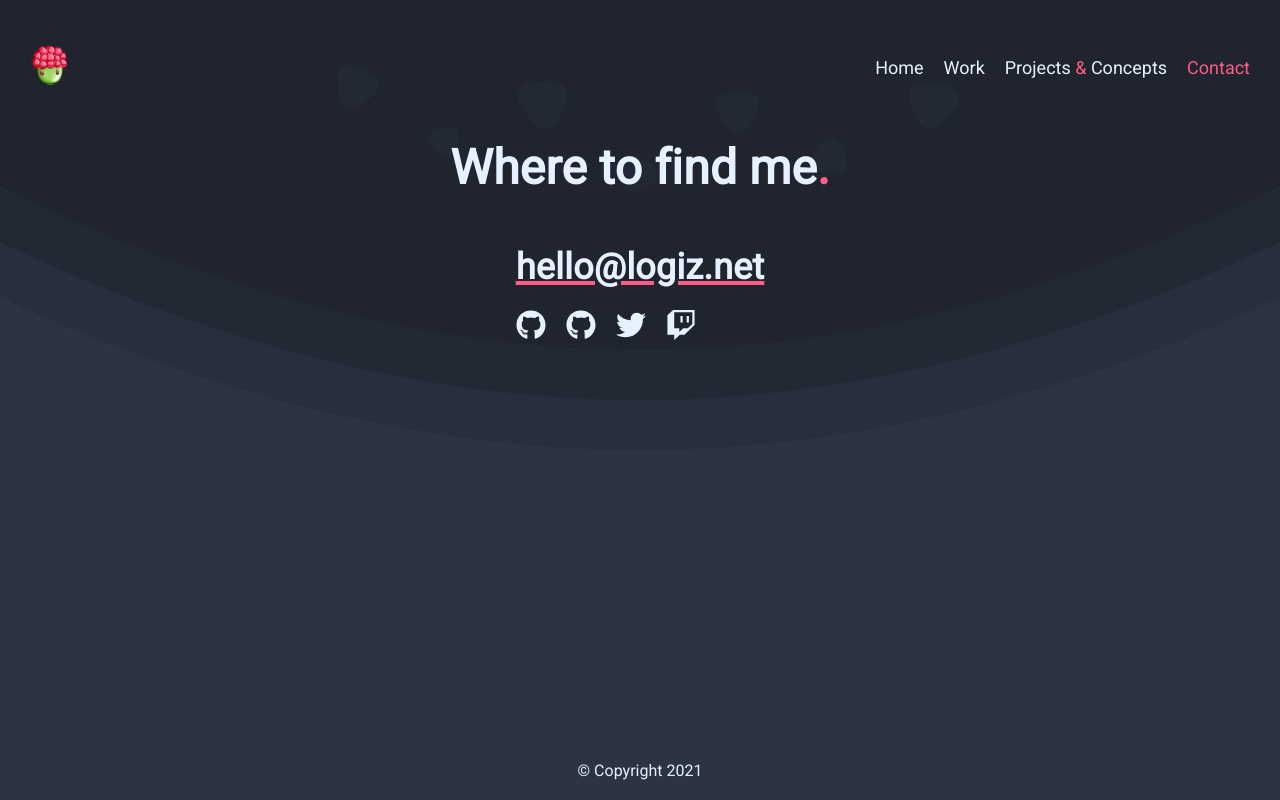
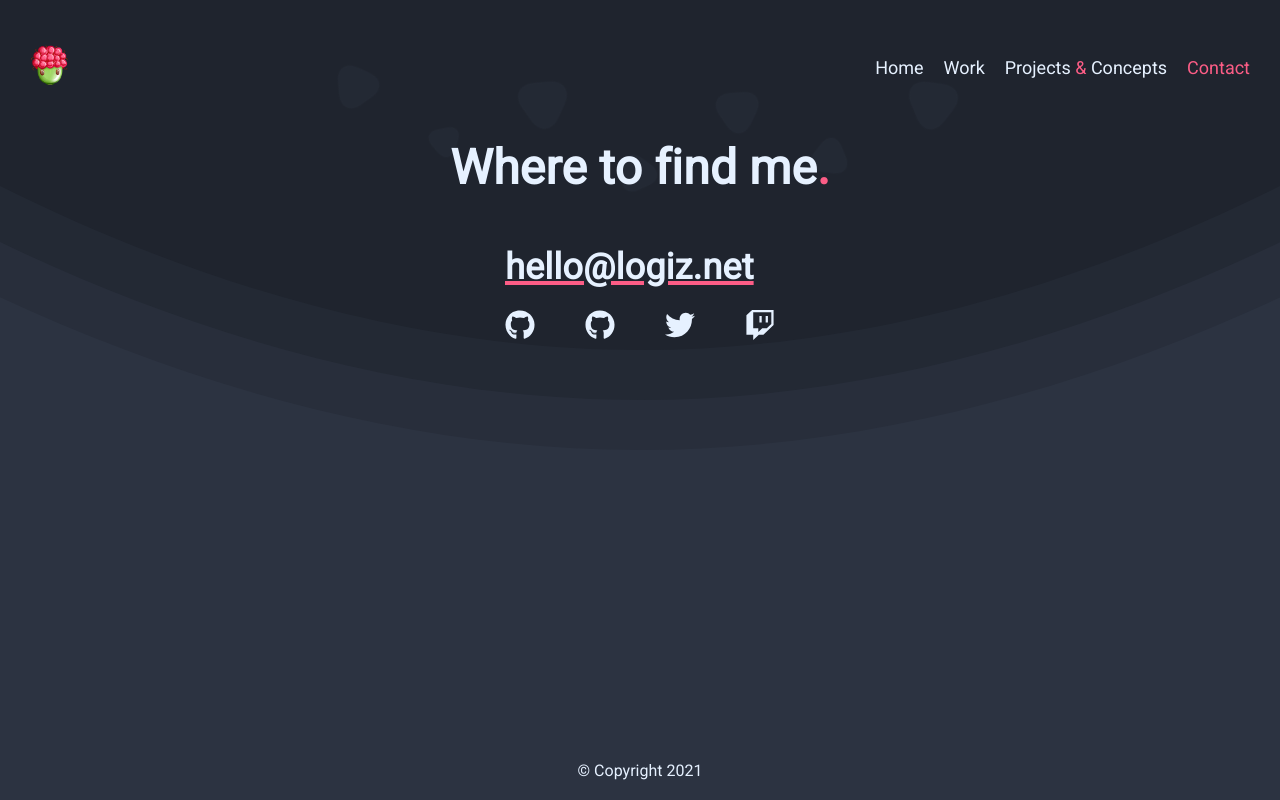
Before and after one commit to SamEm/portfolio, a React (Create React App) app: page /contact in a window 1280 px wide. Built offline with nearby package versions, Linux system fonts and the light colour scheme; the HTML template or start-up script is replaced by a standard one.

Commit message:
Re-shuffeling of files

```diff
--- a/src/pages/contact/Contact.tsx
+++ b/src/pages/Contact.tsx
@@ -1,6 +1,6 @@
 import { Link } from "react-router-dom";
 import styled from "styled-components";
-import { Container, H1, H2, Highlight } from "../../theme/GlobalStyles";
+import { Container, H1, H2, Highlight } from "../theme/GlobalStyles";
 import { FontAwesomeIcon } from "@fortawesome/react-fontawesome";
 import { faGithub, faTwitter, faTwitch } from "@fortawesome/free-brands-svg-icons";
 
@@ -53,7 +53,7 @@ const LinkStyle = styled.a`
 
 const SocialWrap = styled.div`
   display: flex;
-  gap: 20px;
+  gap: 50px;
   margin-top: 20px;
 `;
 
--- a/src/pages/home/Home.tsx
+++ b/src/pages/Home.tsx
@@ -1,6 +1,6 @@
 import styled from 'styled-components';
-import { Highlight, Container } from '../../theme/GlobalStyles';
-import Cloud from '../../components/Cloud';
+import { Highlight, Container } from '../theme/GlobalStyles';
+import Cloud from '../components/Cloud';
 
 export default function Home() {
 
--- a/src/pages/projects/Projects.tsx
+++ b/src/pages/Projects.tsx
@@ -3,7 +3,7 @@ import { Link } from "react-router-dom";
 import { FontAwesomeIcon } from "@fortawesome/react-fontawesome";
 import { faExternalLinkAlt } from "@fortawesome/free-solid-svg-icons";
 import { faGithub } from "@fortawesome/free-brands-svg-icons";
-import { Container, H1, H2, Highlight } from "../../theme/GlobalStyles";
+import { Container, H1, H2, Highlight } from "../theme/GlobalStyles";
 
 export default function Projects() {
   return (
--- a/src/theme/GlobalStyles.tsx
+++ b/src/theme/GlobalStyles.tsx
@@ -61,10 +61,6 @@ export const Container = styled.div<MarginTop>`
   @media screen and (max-width: 1550px) {
     margin-top: ${(props) => `calc(${props.mt}/2)` || "50px"};
   }
-
-  /* @media screen and (max-width: 1200px) {
-    margin-top: 50px;
-  } */
 `;
 
 export const H1 = styled.h1`
```
Also changed, not shown: src/PageRouting.tsx (+4 -4 lines), src/pages/Work.tsx (renamed from src/pages/work/Work.tsx, +4 -4 lines).
